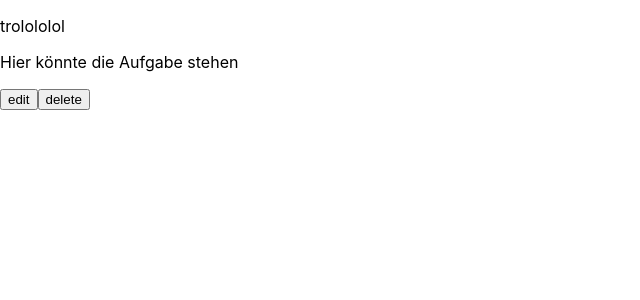
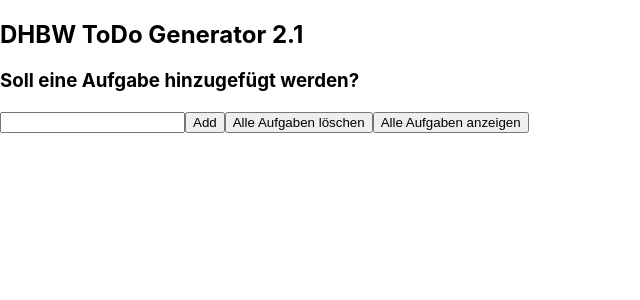
Before and after one commit to Schuppel1/dhbw-react-toDo-List-App, a React (Create React App) app in the folder dhbw-todo/: page / in a window 1280 px wide. Both pictures are taken after a click on the button "Los geht!!!". Shown: the top 300 px of the page, without its empty margins (0-640 px from the left). Built offline with nearby package versions, Linux system fonts and the light colour scheme.

Commit message:
WIP add startPage

```diff
--- a/dhbw-todo/src/App.js
+++ b/dhbw-todo/src/App.js
@@ -1,13 +1,17 @@
 import dhbwlogo from '../src/Logo_DHBWMosbach.jpg';
 import './App.css';
 import {WelcomeComponent} from './components/welcomeComponent/welcomeComponent'
-import{ToDoElementComponent} from './components/toDoElementComponent/toDoElementComponent'
+import {ToDoElementComponent} from './components/toDoElementComponent/toDoElementComponent'
+import {StartPageComponent} from './components/StartPageComponent/startPageComponent'
 
 function App() {
+  //<ToDoElementComponent Aufgabe={"testadafafga"}/>
+
+  //<ToDoElementComponent Aufgabe={"testadafafga"}/>
   return (
     <div>
-      <WelcomeComponent src={dhbwlogo} alt={"Logo DHBW Mosbach"} team={"Philipp, Arthur, Chris, Sven und Paul"}/>
-      <ToDoElementComponent/>
+      <WelcomeComponent src={dhbwlogo} alt={"Logo DHBW Mosbach"} team={"Philipp, Arthur, Chris, Sven und Paul"} toDoPage={<StartPageComponent/>}/>
+
     </div>
   );
 }
--- /dev/null
+++ b/dhbw-todo/src/components/StartPageComponent/startPageComponent.js
@@ -0,0 +1,14 @@
+import React from "react";
+
+export const StartPageComponent = () => {
+
+    return <div className="ToDoElementComponentWrapper">
+        <h2>DHBW ToDo Generator 2.1</h2>
+        <h3>Soll eine Aufgabe hinzugefügt werden?</h3>
+        <input type="text" name="name" />
+        <button>Add</button>
+
+        <button className="welcomeComponentButton">Alle Aufgaben löschen</button>
+        <button className="welcomeComponentButton">Alle Aufgaben anzeigen</button>
+    </div>
+};
--- a/dhbw-todo/src/components/toDoElementComponent/toDoElementComponent.js
+++ b/dhbw-todo/src/components/toDoElementComponent/toDoElementComponent.js
@@ -1,10 +1,16 @@
-import React from "react";
+import React, {Fragment} from "react";
 
-export const ToDoElementComponent = () => {
+export const ToDoElementComponent = ({Aufgabe}) => {
+
+    let toDo = Aufgabe;
+
+    function editAufgabe(e) {
+        toDo = "nop";
+    }
 
     return <div className="ToDoElementComponentWrapper">
-        <p>Hier könnte die Aufgabe stehen</p>
-        <button class="welcomeComponentButton" onClick>edit</button>
-        <button class="welcomeComponentButton" onClick>delete</button>
+        <p>{toDo}</p>
+        <button className="welcomeComponentButton" onClick={editAufgabe}>edit</button>
+        <button className="welcomeComponentButton">delete</button>
     </div>
 };
--- a/dhbw-todo/src/components/welcomeComponent/welcomeComponent.js
+++ b/dhbw-todo/src/components/welcomeComponent/welcomeComponent.js
@@ -2,15 +2,15 @@
 
 let isVisible = true;
 
-export const WelcomeComponent = ({src, alt, team}) => {
+export const WelcomeComponent = ({src, alt, team, toDoPage}) => {
 
     const [internalVisibility, setVisibility] = useState(isVisible);
 
     const welcomeMessage =<div>
-        <h1>Willkommen im der DHBW ToDo List Generator </h1>
+        <h1>Herzlich willkommen zur ToDo-Liste! </h1>
         <img src={src} alt={alt}/>
         <p>Dieses Projekt wurde von {team} erstellt</p>
-        <button class="welcomeComponentButton" onClick={versteckeKomponente}>Los geht!!!</button>
+        <button className="welcomeComponentButton" onClick={versteckeKomponente}>Los geht!!!</button>
     </div>
 
     const appMessage = <div>
@@ -25,6 +25,6 @@
     if(internalVisibility) {
         return welcomeMessage;
     } else {
-        return appMessage;
+        return toDoPage;
     }
 };
```
